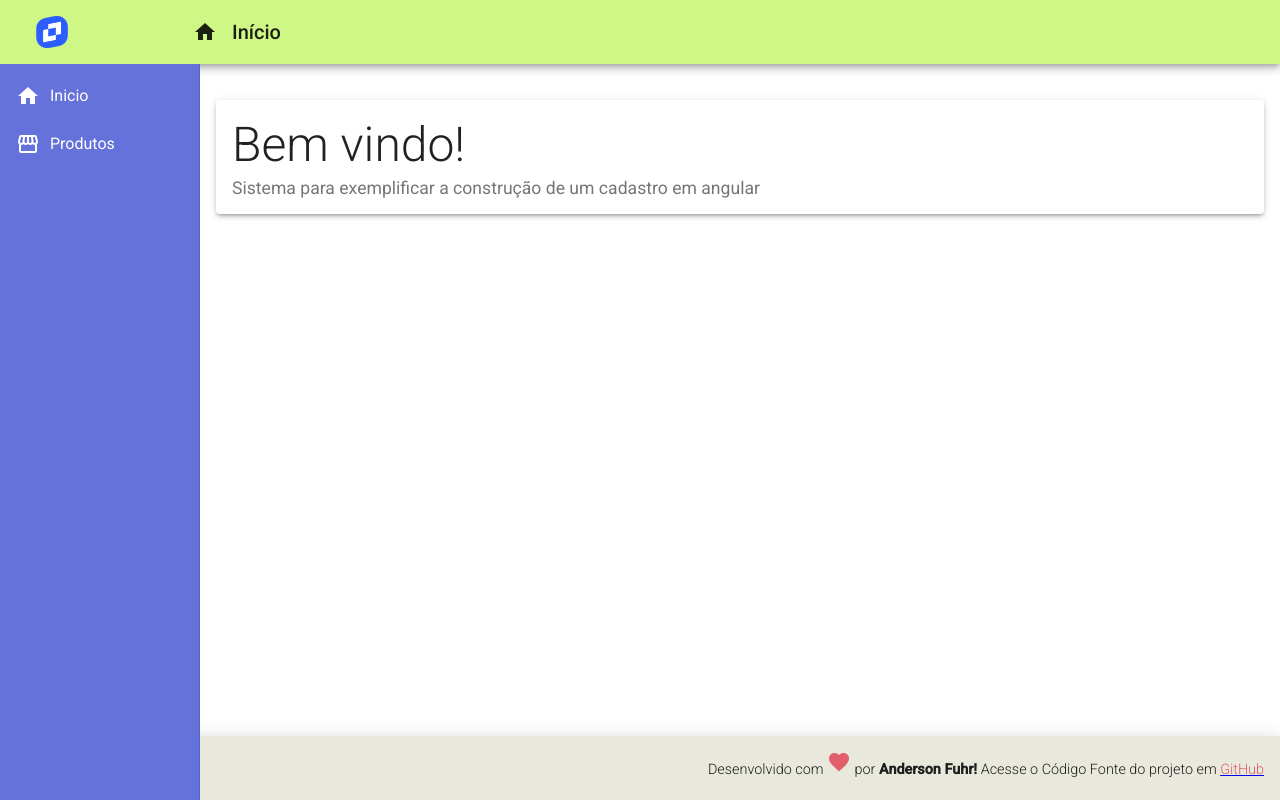
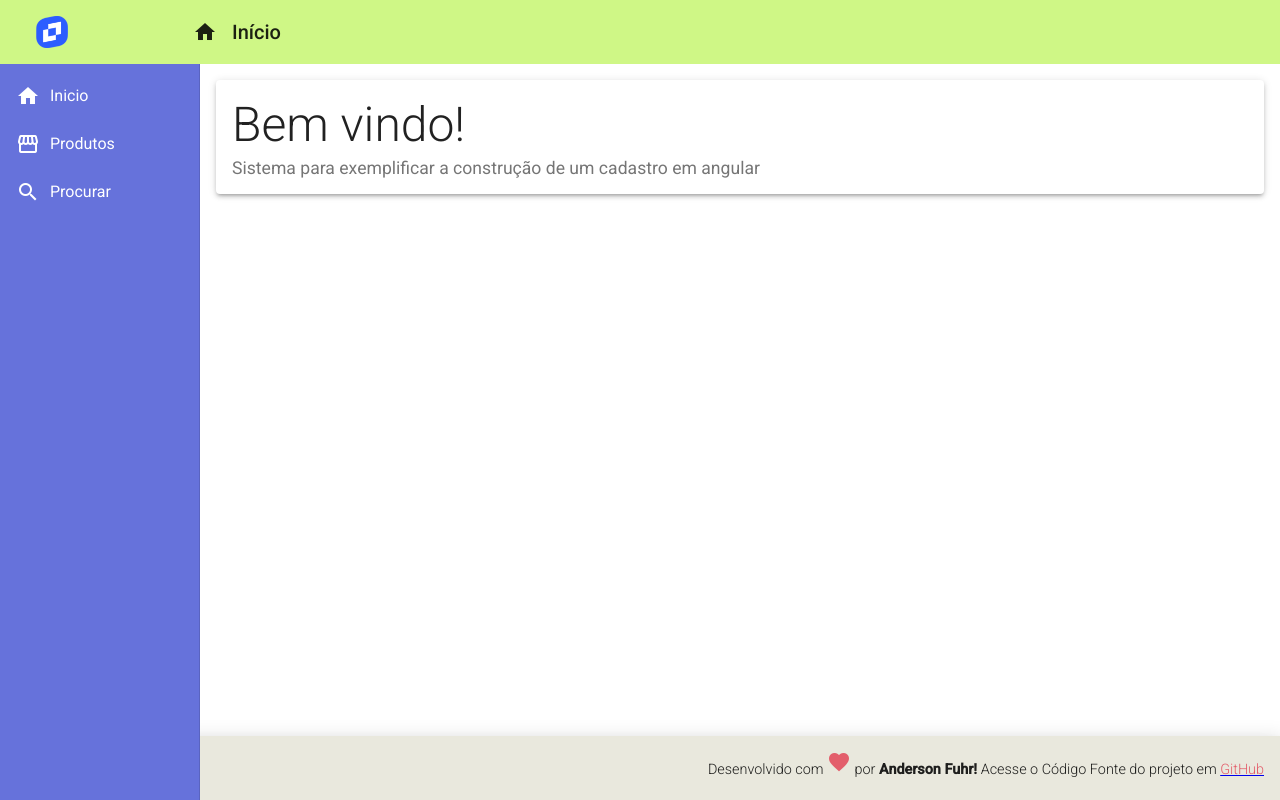
Before and after one commit to fuhr-br/ProjetoAngularTs, an Angular app in the folder frontend/: page / in a window 1280 px wide. Built offline with nearby package versions, Linux system fonts and the light colour scheme.

Commit message:
new features

```diff
--- a/frontend/src/app/app-routing.module.ts
+++ b/frontend/src/app/app-routing.module.ts
@@ -1,7 +1,18 @@
 import { NgModule } from '@angular/core';
 import { RouterModule, Routes } from '@angular/router';
+import {HomeComponent} from './views/home/home.component';
+import { ProductCrudComponent } from './views/product-crud/product-crud.component';
+const routes: Routes = [
+  {
+  path:"",
+  component:HomeComponent
+  },
+  {
+    path: "products",
+    component:ProductCrudComponent
+  }
 
-const routes: Routes = [];
+];
 
 @NgModule({
   imports: [RouterModule.forRoot(routes)],
--- a/frontend/src/app/app.component.html
+++ b/frontend/src/app/app.component.html
@@ -1,5 +1,5 @@
 <app-header></app-header>
-aqui
+
 <app-nav></app-nav>
-depiois
+
 <app-footer> </app-footer>
--- a/frontend/src/app/app.module.ts
+++ b/frontend/src/app/app.module.ts
@@ -13,13 +13,15 @@
 import {MatListModule} from '@angular/material/list';
 import { HomeComponent } from './views/home/home.component';
 import {MatCardModule}from '@angular/material/card';
+import { ProductCrudComponent } from './views/product-crud/product-crud.component';
 @NgModule({
   declarations: [
     AppComponent,
     HeaderComponent,
     FooterComponent,
     NavComponent,
-    HomeComponent
+    HomeComponent,
+    ProductCrudComponent
   ],
   imports: [
     BrowserModule,
--- a/frontend/src/app/components/template/header/header.component.html
+++ b/frontend/src/app/components/template/header/header.component.html
@@ -1,6 +1,6 @@
 <mat-toolbar class="header mat-elevation-z5" >  <!-- "mat-elevation-z5" Coloca efeito na tag mat-toolbar -->
     <span>
-        <a>
+        <a routerLink="/">
             <img class="logo" src="assets/logo.png" alt="logo">
         </a>
 
--- a/frontend/src/app/components/template/nav/nav.component.html
+++ b/frontend/src/app/components/template/nav/nav.component.html
@@ -3,17 +3,23 @@
     fixedTopGap="64">
         <mat-nav-list class="nav-list">
 
-            <a mat-list-item>
+            <a mat-list-item routerLink="/">
                 <i class="material-icons">
                         home
                 </i>
                 Inicio
             </a>
-            <a mat-list-item>
+            <a mat-list-item routerLink="/products">
                 <i class="material-icons">
                         storefront
                 </i>
                 Produtos
+            </a>
+            <a mat-list-item routerLink="/products">
+                <i class="material-icons">
+                        search
+                </i>
+                Procurar
             </a>
 
 
@@ -21,9 +27,6 @@
 
     </mat-sidenav>
     <mat-sidenav-content class="content">
-        <app-home>
-
-        </app-home>
-
+        <router-outlet></router-outlet>
     </mat-sidenav-content>
 </mat-sidenav-container>
--- /dev/null
+++ b/frontend/src/app/views/product-crud/product-crud.component.html
@@ -0,0 +1 @@
+<p>product-crud works!</p>
--- /dev/null
+++ b/frontend/src/app/views/product-crud/product-crud.component.ts
@@ -0,0 +1,15 @@
+import { Component, OnInit } from '@angular/core';
+
+@Component({
+  selector: 'app-product-crud',
+  templateUrl: './product-crud.component.html',
+  styleUrls: ['./product-crud.component.css']
+})
+export class ProductCrudComponent implements OnInit {
+
+  constructor() { }
+
+  ngOnInit(): void {
+  }
+
+}
```
Also changed, not shown: frontend/src/app/views/product-crud/product-crud.component.css (added), 8 other files (tests, documents, lock files or other folders).
